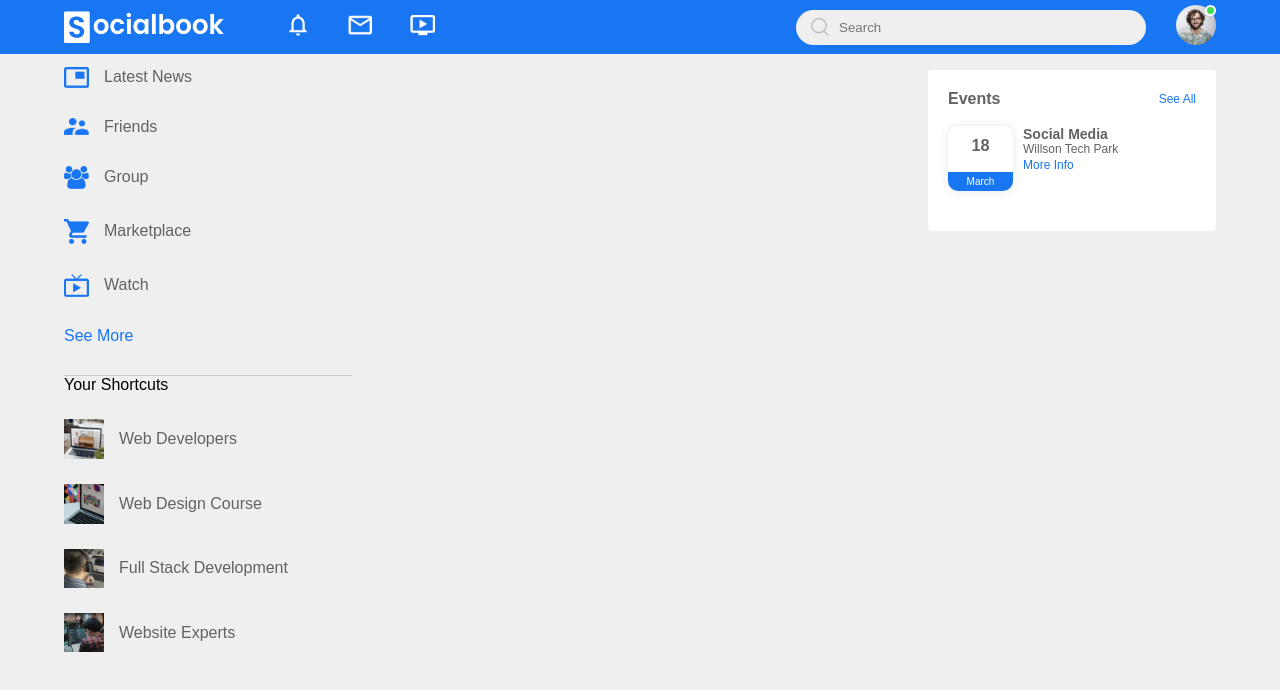
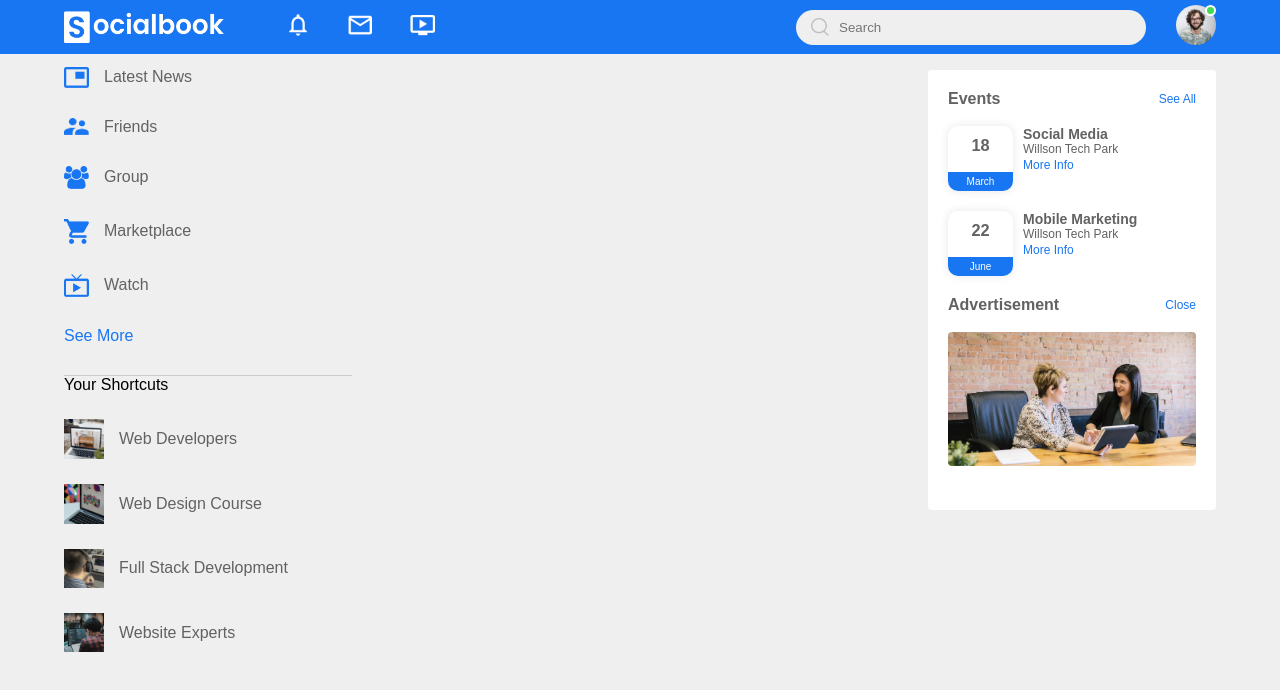
Before and after one commit to Jonaaronmcgill/Website-Online, a plain HTML site: page portfolio/facebook/index.html in a window 1280 px wide. Drawn offline with Linux system fonts and the light colour scheme.

Commit message:
Working on Events and Advertisements

```diff
--- a/portfolio/facebook/index.html
+++ b/portfolio/facebook/index.html
@@ -61,6 +61,7 @@
 
         <!--------- right-sidebar ------------- -->
         <div class="right-sidebar">
+
              <div class="sidebar-title">
                 <h4>Events</h4>
                 <a href="#">See All</a>
@@ -73,16 +74,33 @@
                 </div>
                 <div class="right-event">
                     <h4>Social Media</h4>
+                    <p> Willson Tech Park</p>
+                    <a href="#">More Info</a>
+                </div>
+             </div>
+
+             <div class="event">
+                <div class="left-event">
+                    <h3>22</h3>
+                    <span>June</span>
+                </div>
+                <div class="right-event">
+                    <h4>Mobile Marketing</h4>
                     <p>Willson Tech Park</p>
                     <a href="#">More Info</a>
                 </div>
+             </div>
 
+             <div class="sidebar-title">
+                <h4>Advertisement</h4>
+                <a href="#">Close</a>
+             </div>
+             <img src="images/advertisement.png" class="sidebar-ads">
 
-
-             </div>
         </div>
     </div>
 
 
+
 </body>
 </html>
--- a/portfolio/facebook/style.css
+++ b/portfolio/facebook/style.css
@@ -184,3 +184,8 @@ nav{
     font-size: 10px;
     padding: 4px 0;
 }
+.sidebar-ads{
+    width: 100%;
+    margin-bottom: 20px;
+    border-radius: 4px;
+}
```
